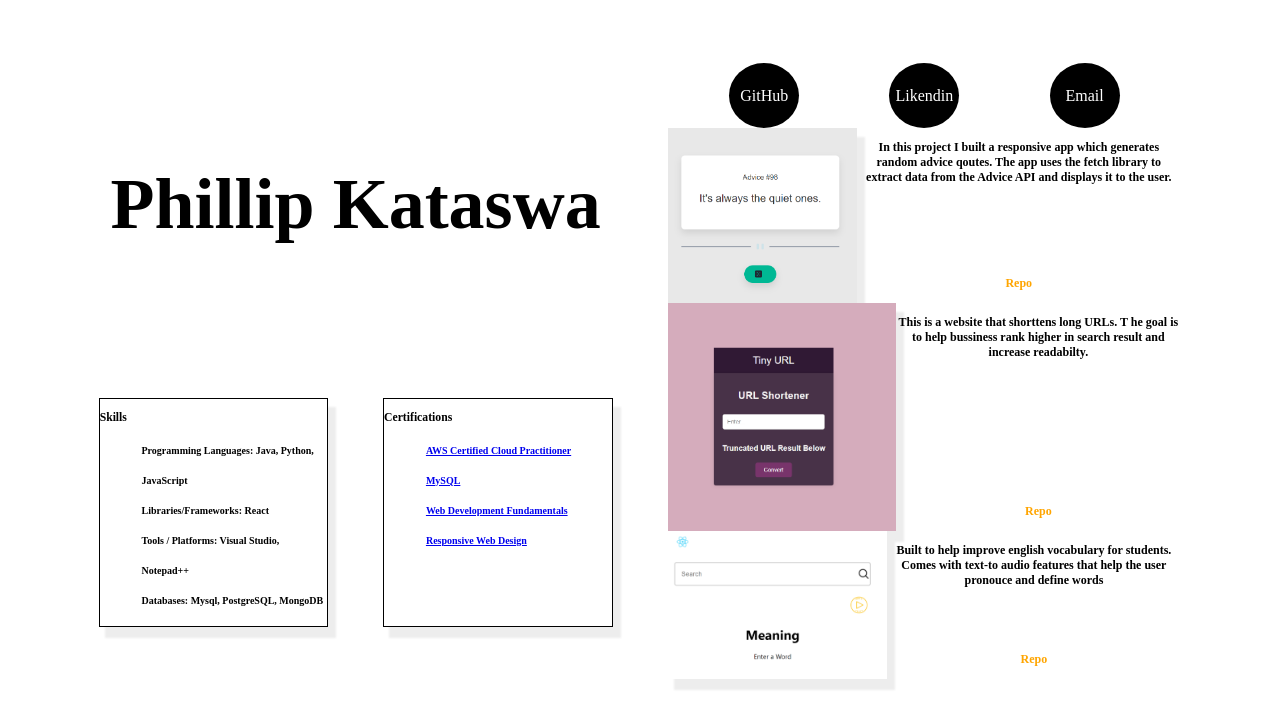
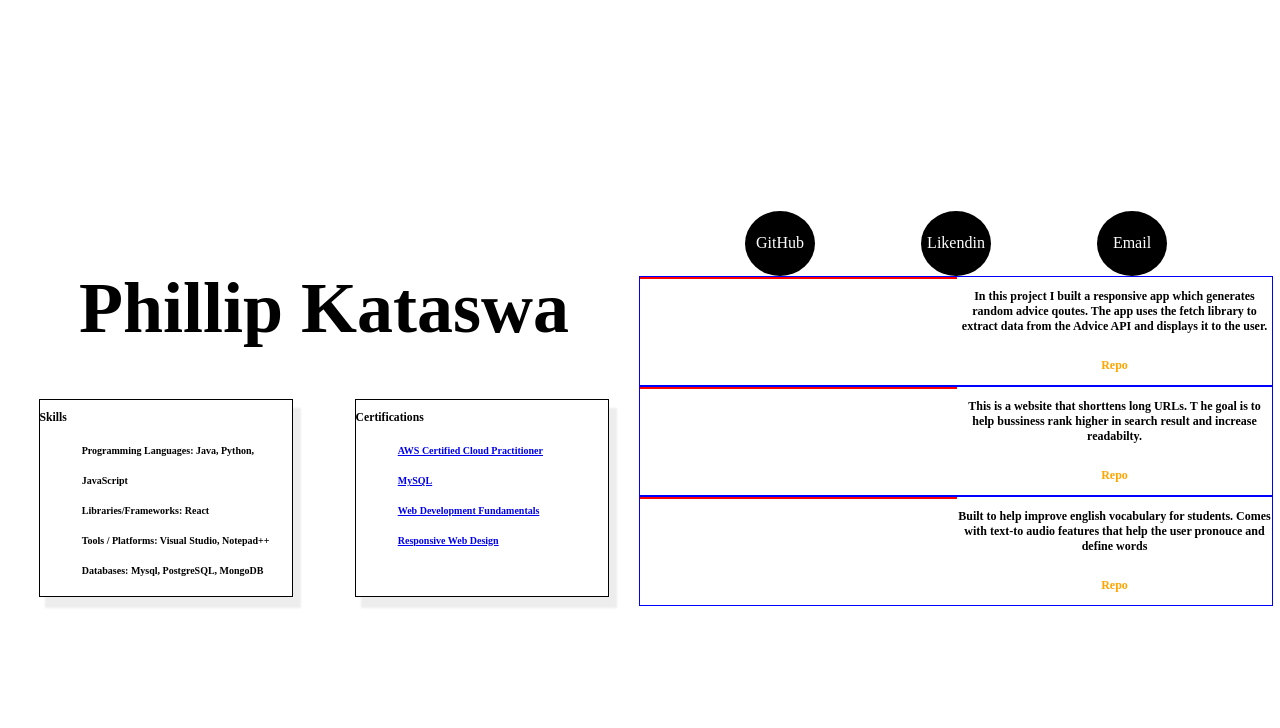
Before and after one commit to Artsia/2023Port, a React (Create React App) app in the folder myapp/: page / in a window 1280 px wide. Shown: the top 728 px of the page. Built offline with nearby package versions, Linux system fonts and the light colour scheme.

Commit message:
.pic and .pText-Repo width changed to 50%

```diff
--- a/myapp/src/index.css
+++ b/myapp/src/index.css
@@ -1,32 +1,11 @@
-/*body {
-  margin: 0;
-  font-family: -apple-system, BlinkMacSystemFont, 'Segoe UI', 'Roboto', 'Oxygen',
-    'Ubuntu', 'Cantarell', 'Fira Sans', 'Droid Sans', 'Helvetica Neue',
-    sans-serif;
-  -webkit-font-smoothing: antialiased;
-  border: 1px solid red;
-  height: 100%;
-  -moz-osx-font-smoothing: grayscale;
-}*/
 
-/*code {
-  font-family: source-code-pro, Menlo, Monaco, Consolas, 'Courier New',
-    monospace;
-}*/
-
-/*body{
-  display: flex;
-  height: 100%;
-  width: 100%;
-  justify-content: center;
-
-}*/
 
 .App {
-  margin: 5%;
+
   display: flex;
-  flex-direction: row;
-  height: 100%;
+  justify-content: center; /* Center the content horizontally */
+  align-items: center; /* Center the content vertically */
+  height: 100vh;
 
   /*border: 2px solid black;*/
 
@@ -150,7 +129,8 @@
   text-align: center;
   justify-content: space-evenly;
   /*width: 960px;*/
-  width: 90%;
+  width: 100%;
+  border: 1px solid blue;
 
 
 
@@ -162,12 +142,13 @@
 
 .pPic {
   display: flex;
-  width: 100%;
+  width: 50%;
   height: 100%;
   justify-content: center;
   align-items: center;
+  border: 1px solid red;
 
-  box-shadow: 7px 10px 2px 1px rgb(237, 237, 237);
+  /*box-shadow: 7px 10px 2px 1px rgb(237, 237, 237);*/
 
 }
 
@@ -182,6 +163,7 @@
 
 .pText-Repo {
   display: flex;
+  width: 50%;
   flex-direction: column;
   font-weight: 600;
   font-size: 12px;
--- a/myapp/src/projComp.js
+++ b/myapp/src/projComp.js
@@ -21,7 +21,7 @@ function projComp(){
 
             <div className='pPic'>
               {/**w=296px h=100% */}
-              <img src={advice} />
+              {/*<img src={advice}/>*/}
 
             </div>
 
@@ -37,7 +37,7 @@ function projComp(){
           <div className='p-Grid'>
             <div className='pPic'>
               {/**w=296px h=100% */}
-              <img src={link} />
+             {/*<img src={link} />*/}
 
             </div>
             <div className='pText-Repo'>
@@ -51,7 +51,7 @@ function projComp(){
           <div className='p-Grid'>
             <div className='pPic'>
               {/**w=296px h=100% */}
-              <img src={word} />
+              {/*<img src={word} />*/}
 
             </div>
             <div className='pText-Repo'>
```
